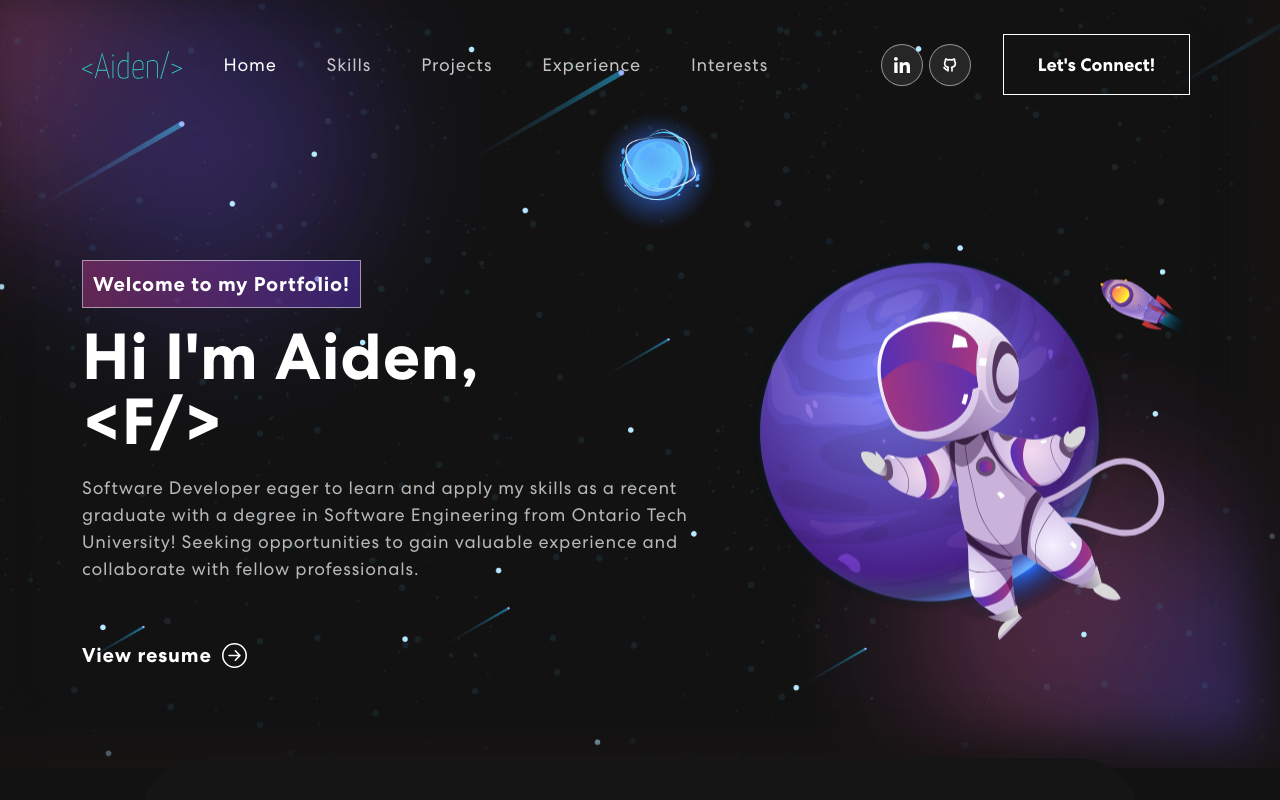
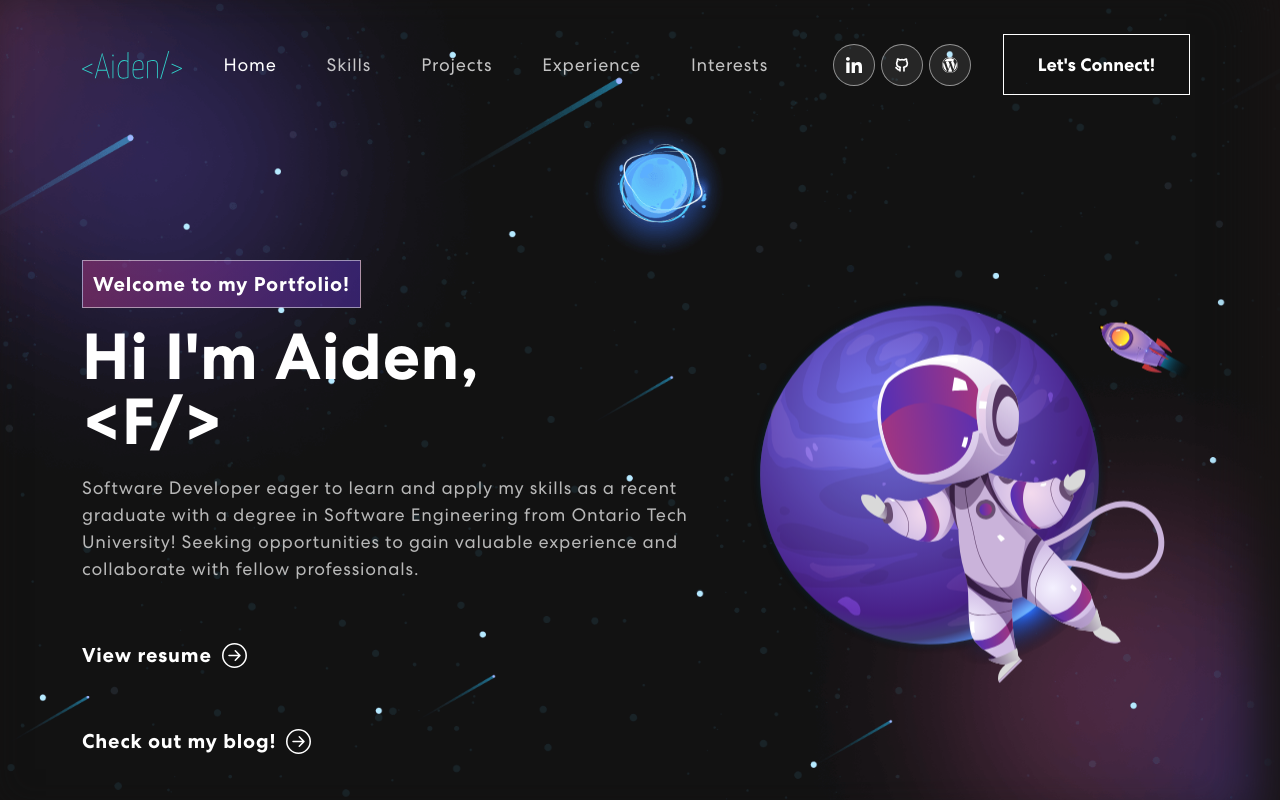
Before and after one commit to aiden5221/my-portfolio, a React (Create React App) app: page / in a window 1280 px wide. Shown: the top 800 px of the page. Built offline with nearby package versions, Linux system fonts and the light colour scheme.

Commit message:
added blog

```diff
--- a/src/App.css
+++ b/src/App.css
@@ -521,6 +521,11 @@ nav.navbar .navbar-toggler[aria-expanded="true"] .navbar-toggler-icon {
 
 .click-link {
   text-decoration: none;
+  margin-bottom: 0;
+}
+
+.banner-button {
+  margin:0;
 }
 
 /************ Projects Css ************/
--- a/src/components/Banner.jsx
+++ b/src/components/Banner.jsx
@@ -13,6 +13,7 @@ const Banner = () => {
 
     const period = 2000;
     const resumeLink = 'https://drive.google.com/file/d/12U5Dp3g34rU7tcCs23FQZJqDUfbT-0Ly/view?usp=sharing';
+    const wordPressLink = 'https://syntaxsorrows.wordpress.com/'
 
     useEffect(() => {
         let ticker = setInterval(() => {
@@ -54,7 +55,8 @@ const Banner = () => {
                                 <span className='tagline'> Welcome to my Portfolio!</span>
                                 <h1>{`Hi I'm Aiden,`}<span className='wrap'><br/>{'<'}{currentText}{'/>'}</span></h1>
                                 <p>Software Developer eager to learn and apply my skills as a recent graduate with a degree in Software Engineering from Ontario Tech University! Seeking opportunities to gain valuable experience and collaborate with fellow professionals.</p>
-                                <a href={resumeLink} target='_blank' className='click-link'><button> View resume <ArrowRightCircle size={25} /></button></a>
+                                <a href={resumeLink} target='_blank' className='click-link'><button className='banner-button'> View resume <ArrowRightCircle size={25} /></button></a>
+                                <a href={wordPressLink} target='_blank' className='click-link'><button className='banner-button'> Check out my blog! <ArrowRightCircle size={25} /></button></a>
                             </div>}
                         </TrackVisibility>
                     </Col>
--- a/src/components/Navbar.jsx
+++ b/src/components/Navbar.jsx
@@ -5,6 +5,7 @@ import { useState, useEffect } from 'react';
 import logo from '../assets/img/logo.svg'
 import navIcon1 from '../assets/img/nav-icon1.svg'
 import navIcon2 from '../assets/img/nav-icon2.svg'
+import navIcon3 from '../assets/img/nav-icon3.svg'
 
 const Navigation = () => {
     const [activeLink, setActiveLink] = useState('home');
@@ -45,6 +46,7 @@ const Navigation = () => {
                     <div className='social-icon'>
                         <a href='https://www.linkedin.com/in/aidenjolleyruhn/' target='_blank'><img src={navIcon1} alt=''/></a>
                         <a href='https://github.com/aiden5221' target='_blank'><img src={navIcon2} alt=''/></a>
+                        <a href='https://syntaxsorrows.wordpress.com/' target='_blank'><img src={navIcon3} alt=''/></a>
                     </div>
                     <Nav className='me-auto'>
                         <Nav.Link href='#contact' onClick={() => onUpdateActiveLink('contact')}>
```
Also changed, not shown: src/assets/img/nav-icon3.svg.
